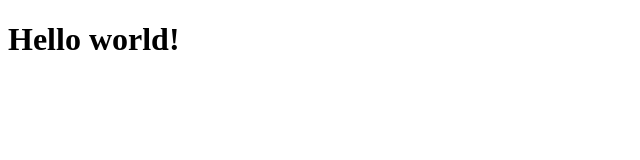
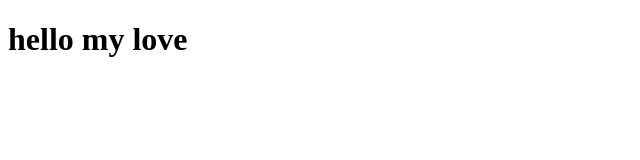
Before and after one commit to LucasAioriaSerpa/clone-copycat-tabnews, a Next.js app: page / in a window 1280 px wide. Shown: the top 160 px of the page, without its empty margins (0-640 px from the left). Built offline with nearby package versions, Linux system fonts and the light colour scheme.

Commit message:
Update index.js

```diff
--- a/pages/index.js
+++ b/pages/index.js
@@ -1,6 +1,6 @@
 
 function Home() {
-    return <h1> Hello world! </h1>
+    return <h1> hello my love </h1>
 }
 
 export default Home;
```
